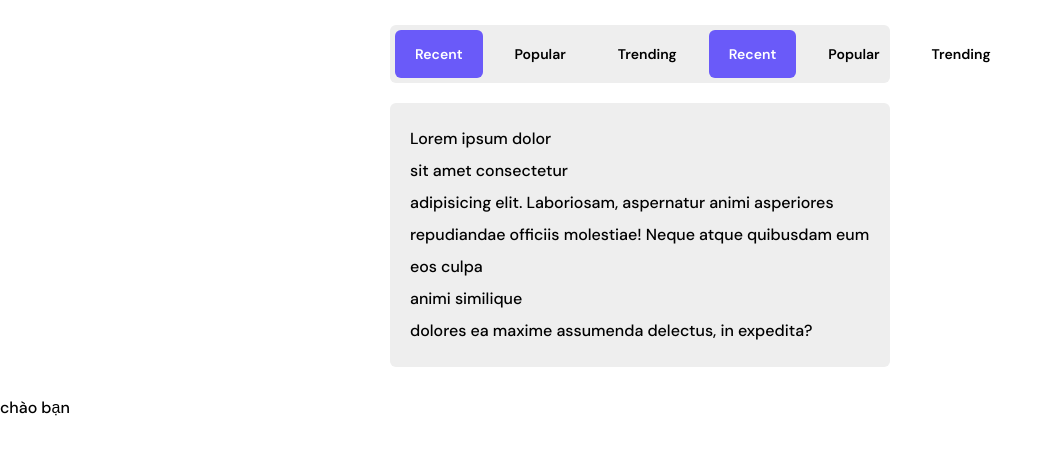
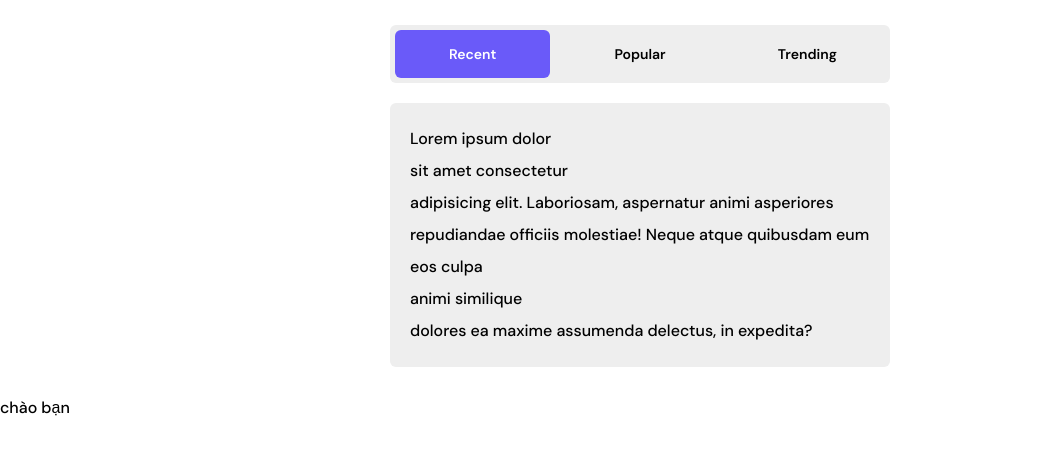
Before and after one commit to kinhatula/htmlcss, a plain HTML site: page index.html in a window 1280 px wide. Shown: the whole page, without its empty margins (0-1053 px from the left). Drawn offline with Linux system fonts and the light colour scheme.

Commit message:
Update index.html
xoá

```diff
--- a/index.html
+++ b/index.html
@@ -53,9 +53,7 @@
         <div class="tab-item is-active">Recent</div>
         <div class="tab-item">Popular</div>
         <div class="tab-item">Trending</div>
-        <div class="tab-item is-active">Recent</div>
-        <div class="tab-item">Popular</div>
-        <div class="tab-item">Trending</div>
+
       </div>
       <div class="tab-content">
         Lorem ipsum dolor
```
